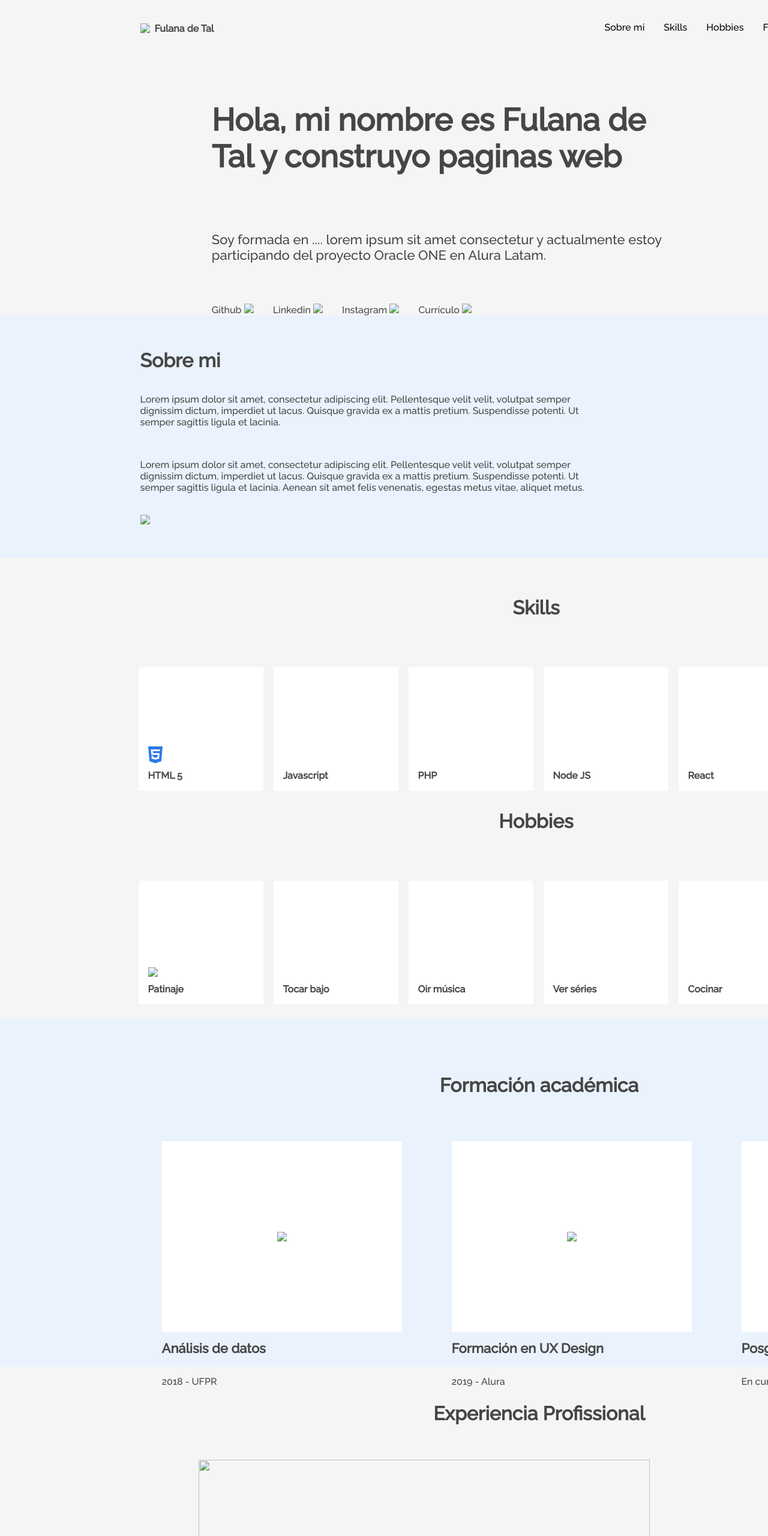
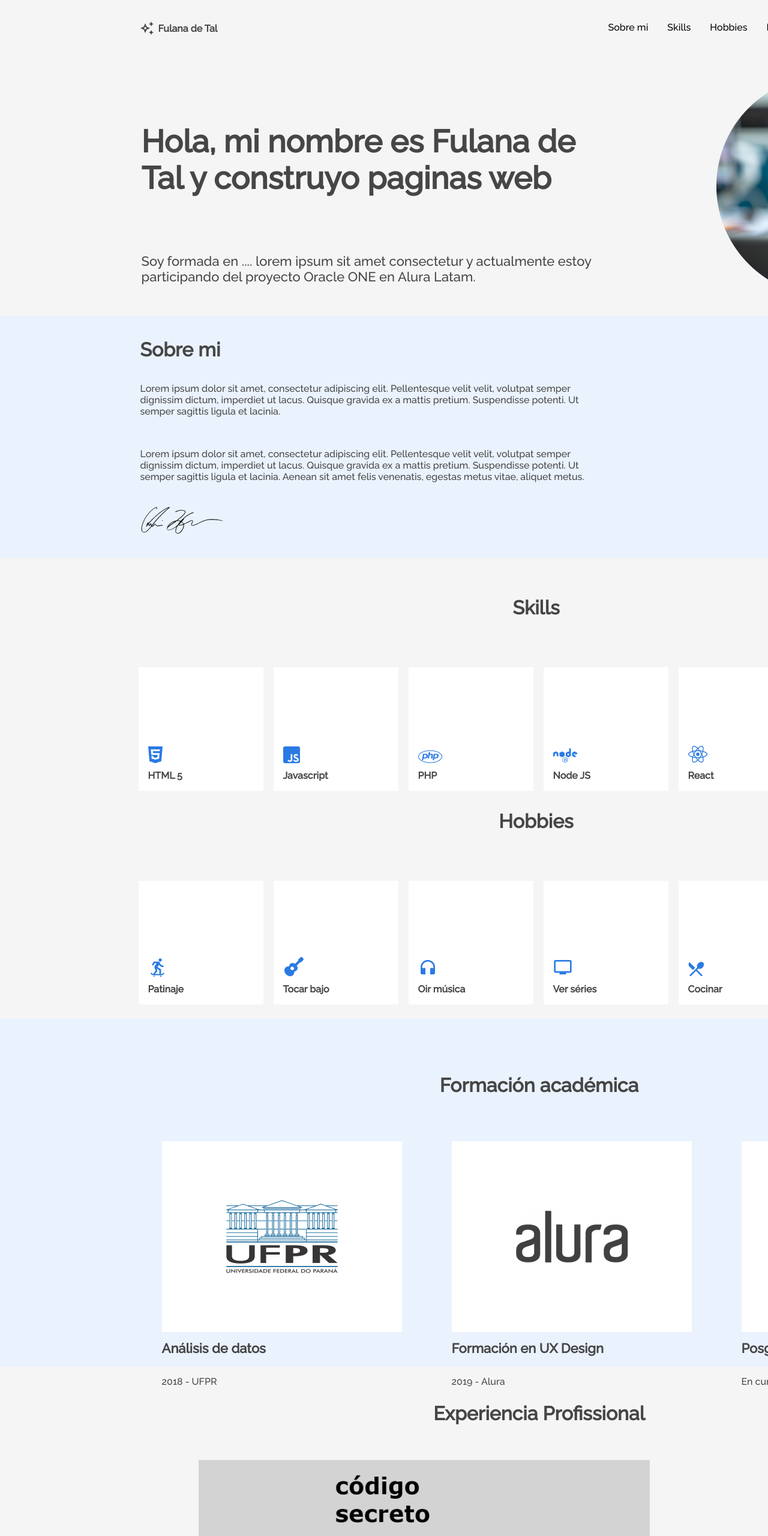
Before and after one commit to pilidd/pilidd.github.io, a plain HTML site: page index.html in a window 1280 px wide. Shown: the top 2560 px of the page at 60% size. Drawn offline with Linux system fonts and the light colour scheme; files whose address does not match are found by name.

Commit message:
Update index.html

```diff
--- a/index.html
+++ b/index.html
@@ -29,7 +29,7 @@
     <div class="tudo">
         <section class="menu">
             <header class="menu__header">
-                <img src="assets\vector.png">
+                <img src="challenge/assets\vector.png">
                 <h3 class="menu__title">Fulana de Tal</h3>
             </header>
             <nav>
@@ -48,16 +48,16 @@
     <!-- Sección del Header/Title/Hero -->
         <section class="title">
             <div class="title__div">
-                <img class="title__profile" src="assets\profile.png">
+                <img class="title__profile" src="challenge/assets\profile.png">
                 <div class="title__container">
                     <h2 class="title__bio">Hola, mi nombre es Fulana de Tal y construyo paginas web</h2>
                     <h3 class="title__subsection">Soy formada en .... lorem ipsum sit amet consectetur y actualmente estoy participando del proyecto Oracle ONE en Alura Latam.</h3>
                     <ul class="title__network">
                         <!-- Pon los enlaces de tus redes sociales favoritas -->
-                        <li class="title__network__item"><a href="www.google.com">Github <img src="assets\arrow.png"> </a></li>
-                        <li class="title__network__item"><a href="">Linkedin <img src="assets\arrow.png"></a></li>
-                        <li class="title__network__item"><a href="">Instagram <img src="assets\arrow.png"></a></li>
-                        <li class="title__network__item"><a href="">Currículo <img src="assets\arrow.png"></a></li>
+                        <li class="title__network__item"><a href="www.google.com">Github <img src="challenge/assets\arrow.png"> </a></li>
+                        <li class="title__network__item"><a href="">Linkedin <img src="challenge/assets\arrow.png"></a></li>
+                        <li class="title__network__item"><a href="">Instagram <img src="challenge/assets\arrow.png"></a></li>
+                        <li class="title__network__item"><a href="">Currículo <img src="challenge/assets\arrow.png"></a></li>
                     </ul>
                 </div>
             </div>
@@ -70,7 +70,7 @@
                 <p class="about__paragraph">Lorem ipsum dolor sit amet, consectetur adipiscing elit. Pellentesque velit velit, volutpat semper dignissim dictum, imperdiet ut lacus. Quisque gravida ex a mattis pretium. Suspendisse potenti. Ut semper sagittis ligula et lacinia.  </p>
                 <p class="about__paragraph">Lorem ipsum dolor sit amet, consectetur adipiscing elit. Pellentesque velit velit, volutpat semper dignissim dictum, imperdiet ut lacus. Quisque gravida ex a mattis pretium. Suspendisse potenti. Ut semper sagittis ligula et lacinia. Aenean sit amet felis venenatis, egestas metus vitae, aliquet metus.</p>
                 <!-- Si quieres, pon tú firma acá! -->
-                <img src="assets\signature.png">
+                <img src="challenge/assets\signature.png">
             </div>
         </section>
 
@@ -87,35 +87,35 @@
 
                     <div class="skills__box">
                         <ul class="ul__skills">
-                            <li class="skills__img"> <img src="assets\js_icon.png" alt=""></li>
+                            <li class="skills__img"> <img src="challenge/assets\js_icon.png" alt=""></li>
                             <li class="skills__name">Javascript</li>
                         </ul>
                     </div>
 
                     <div class="skills__box">
                         <ul class="ul__skills">
-                            <li class="skills__img"> <img src="assets\php_icon.png" alt=""></li>
+                            <li class="skills__img"> <img src="challenge/assets\php_icon.png" alt=""></li>
                             <li class="skills__name">PHP</li>
                         </ul>
                     </div>
 
                     <div class="skills__box">
                         <ul class="ul__skills">
-                            <li class="skills__img"><img src="assets\nodejs_icon.png" alt=""></li>
+                            <li class="skills__img"><img src="challenge/assets\nodejs_icon.png" alt=""></li>
                             <li class="skills__name">Node JS</li>
                         </ul>
                     </div>
 
                     <div class="skills__box">
                         <ul class="ul__skills">
-                            <li class="skills__img"> <img src="assets\react_icon.png" alt=""> </li>
+                            <li class="skills__img"> <img src="challenge/assets\react_icon.png" alt=""> </li>
                             <li class="skills__name">React</li>
                         </ul>
                     </div>
 
                     <div class="skills__box">
                         <ul class="ul__skills">
-                            <li class="skills__img"> <img src="assets\css_icon.png" alt=""> </li>
+                            <li class="skills__img"> <img src="challenge/assets\css_icon.png" alt=""> </li>
                             <li class="skills__name">CSS</li>
                         </ul>
                     </div>
@@ -128,42 +128,42 @@
                 <div class="hobbies__line">
                     <div class="hobbies__box">
                         <ul class="ul__hobbies">
-                            <li class="hobbies__img"><img src="assets\skate_icon.png"></li>
+                            <li class="hobbies__img"><img src="challenge/assets\skate_icon.png"></li>
                             <li class="hobbies__name"> Patinaje</li>
                         </ul>
                     </div>
 
                     <div class="hobbies__box">
                         <ul class="ul__hobbies">
-                            <li class="hobbies__img"> <img src="assets\guitar_icon.png" alt=""></li>
+                            <li class="hobbies__img"> <img src="challenge/assets\guitar_icon.png" alt=""></li>
                             <li class="hobbies__name">Tocar bajo</li>
                         </ul>
                     </div>
 
                     <div class="hobbies__box">
                         <ul class="ul__hobbies">
-                            <li class="hobbies__img"> <img src="assets\headphones_icon.png" alt=""></li>
+                            <li class="hobbies__img"> <img src="challenge/assets\headphones_icon.png" alt=""></li>
                             <li class="hobbies__name">Oir música</li>
                         </ul>
                     </div>
 
                     <div class="hobbies__box">
                         <ul class="ul__hobbies">
-                            <li class="hobbies__img"><img src="assets\tv_icon.png" alt=""></li>
+                            <li class="hobbies__img"><img src="challenge/assets\tv_icon.png" alt=""></li>
                             <li class="hobbies__name">Ver séries</li>
                         </ul>
                     </div>
 
                     <div class="hobbies__box">
                         <ul class="ul__hobbies">
-                            <li class="hobbies__img"> <img src="assets\forkspoon_icon.png" alt=""> </li>
+                            <li class="hobbies__img"> <img src="challenge/assets\forkspoon_icon.png" alt=""> </li>
                             <li class="hobbies__name">Cocinar</li>
                         </ul>
                     </div>
 
                     <div class="hobbies__box">
                         <ul class="ul__hobbies">
-                            <li class="hobbies__img"> <img src="assets\camera_icon.png" alt=""> </li>
+                            <li class="hobbies__img"> <img src="challenge/assets\camera_icon.png" alt=""> </li>
                             <li class="hobbies__name">Tomar fotos</li>
                         </ul>
                     </div>
@@ -177,7 +177,7 @@
                 <div class="academic__courses__box">
                     <ul class="academic__courses__list">
                         <!-- Pon el logotipo de la institución de formación -->
-                        <li class="academic__courses__item__img"><img src="assets\ufpr_logo.png"></li>
+                        <li class="academic__courses__item__img"><img src="challenge/assets\ufpr_logo.png"></li>
                         <li class="academic__courses__item__title"><h4>Análisis de datos</h4></li>
                         <li class="academic__courses__item__subtitle"><p>2018 - UFPR</p></li>
                     </ul>
@@ -185,7 +185,7 @@
                 <div class="academic__courses__box">
                     <ul class="academic__courses__list">
                         <!--Pon el logotipo de la institución de formación -->
-                        <li class="academic__courses__item__img"><img src="assets\alura_logo.png"></li>
+                        <li class="academic__courses__item__img"><img src="challenge/assets\alura_logo.png"></li>
                         <li class="academic__courses__item__title"><h4>Formación en UX Design</h4></li>
                         <li class="academic__courses__item__subtitle"><p>2019 - Alura</p></li>
                     </ul>
@@ -193,7 +193,7 @@
                 <div class="academic__courses__box">
                     <ul class="academic__courses__list">
                         <!-- Pon el logotipo de la institución de formación -->
-                        <li class="academic__courses__item__img"><img src="assets\ufrj_logo.png"></li>
+                        <li class="academic__courses__item__img"><img src="challenge/assets\ufrj_logo.png"></li>
                         <li class="academic__courses__item__title"><h4>Posgrado en diseño</h4></li>
                         <li class="academic__courses__item__subtitle"><p>En curso - UFRJ</p></li>
                     </ul>
@@ -206,7 +206,7 @@
             <h2 class="experience__section__title" >Experiencia Profissional</h2>
             <div class="experiencie__box">
                 <!-- Pon el logotipo/captura de pantalla de tu proyecto -->
-                <img class="experience__img" src="assets\decod_print.png">
+                <img class="experience__img" src="challenge/assets\decod_print.png">
                 <div class="experience__info">
                     <h2 class="experience__title">Encriptador de texto</h2>
                     <h3 class="experience__text">Challenge Alura Codificador </h3>
@@ -220,7 +220,7 @@
 
             <div class="experiencie__box reverse">
                 <!-- Pon el logotipo/captura de pantalla de tu proyecto -->
-                <img class="experience__img" src="assets\forca_print.png">
+                <img class="experience__img" src="challenge/assets\forca_print.png">
                 <div class="experience__info">
                     <h2 class="experience__title">Juego creado con HTML y JavaScript</h2>
                     <h3 class="experience__text">Challenge Oracle </h3>
@@ -234,7 +234,7 @@
 
             <div class="experiencie__box">
                 <!-- Pon el logotipo/captura de pantalla de tu proyecto -->
-                <img class="experience__img" src="assets\secretcode_print.png">
+                <img class="experience__img" src=challenge/"assets\secretcode_print.png">
                 <div class="experience__info">
                     <h2 class="experience__title">Encriptador de texto</h2>
                     <h3 class="experience__text">Challenge Oracle </h3>
@@ -247,7 +247,7 @@
             </div>
 
             <div class="experiencie__box reverse">
-                <img class="experience__img" src="assets\forca2_print.png">
+                <img class="experience__img" src="challenge/assets\forca2_print.png">
                 <div class="experience__info">
                 <h2 class="experience__title">Juego creado con HTML, CSS y JavaScript</h2>
                     <h3 class="experience__text">Challenge Oracle </h3>
@@ -263,7 +263,7 @@
         <section class="formcontato" id="contacto">
             <div  class="formcontato__contacto">
                 <div class="formcontato--esquerda">
-                    <img class="formcontato__img" src="assets\contact_image.png">
+                    <img class="formcontato__img" src="challenge/assets\contact_image.png">
                 </div>
                 <div class="formcontato__text">
                    <div class="formcontato__titles">
```
